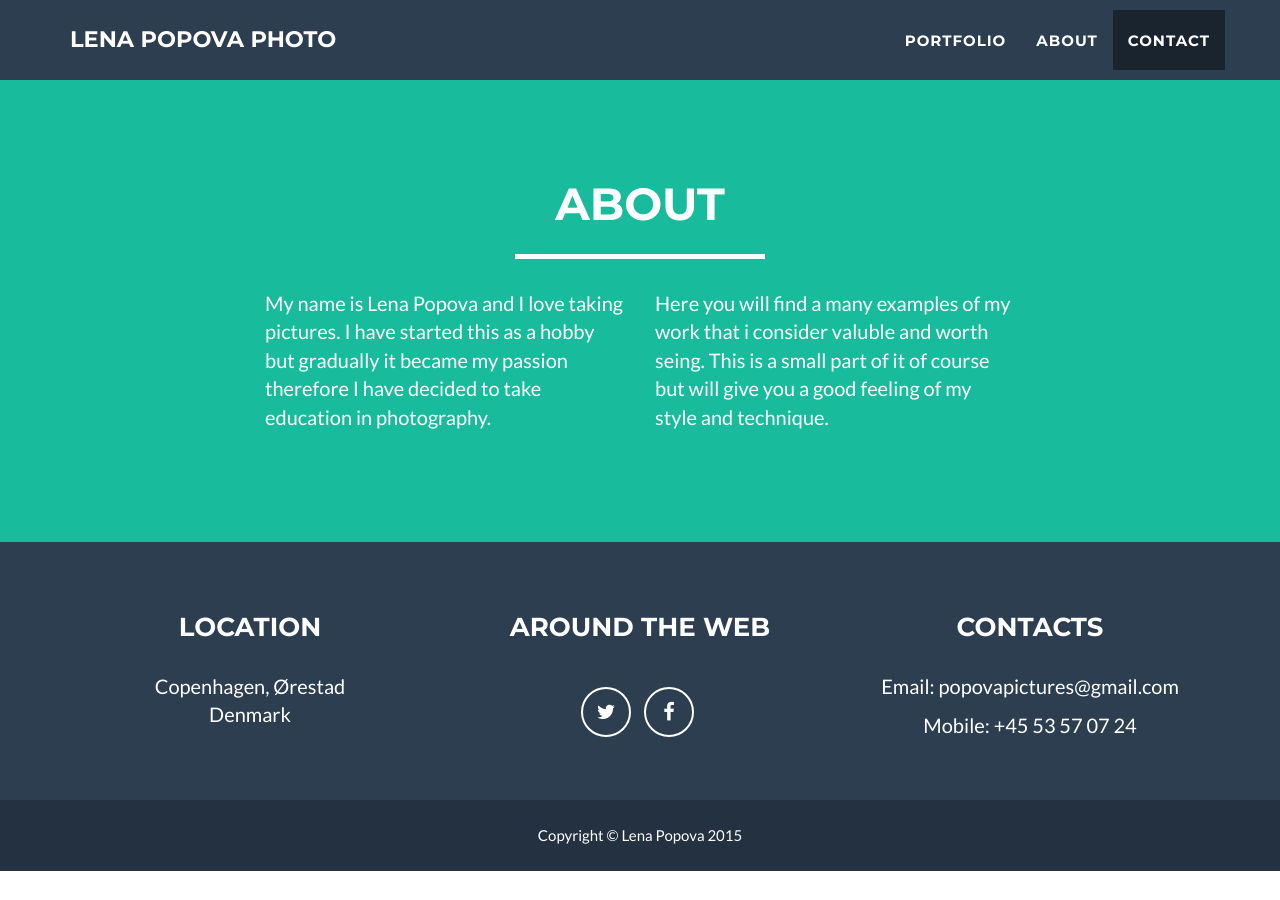
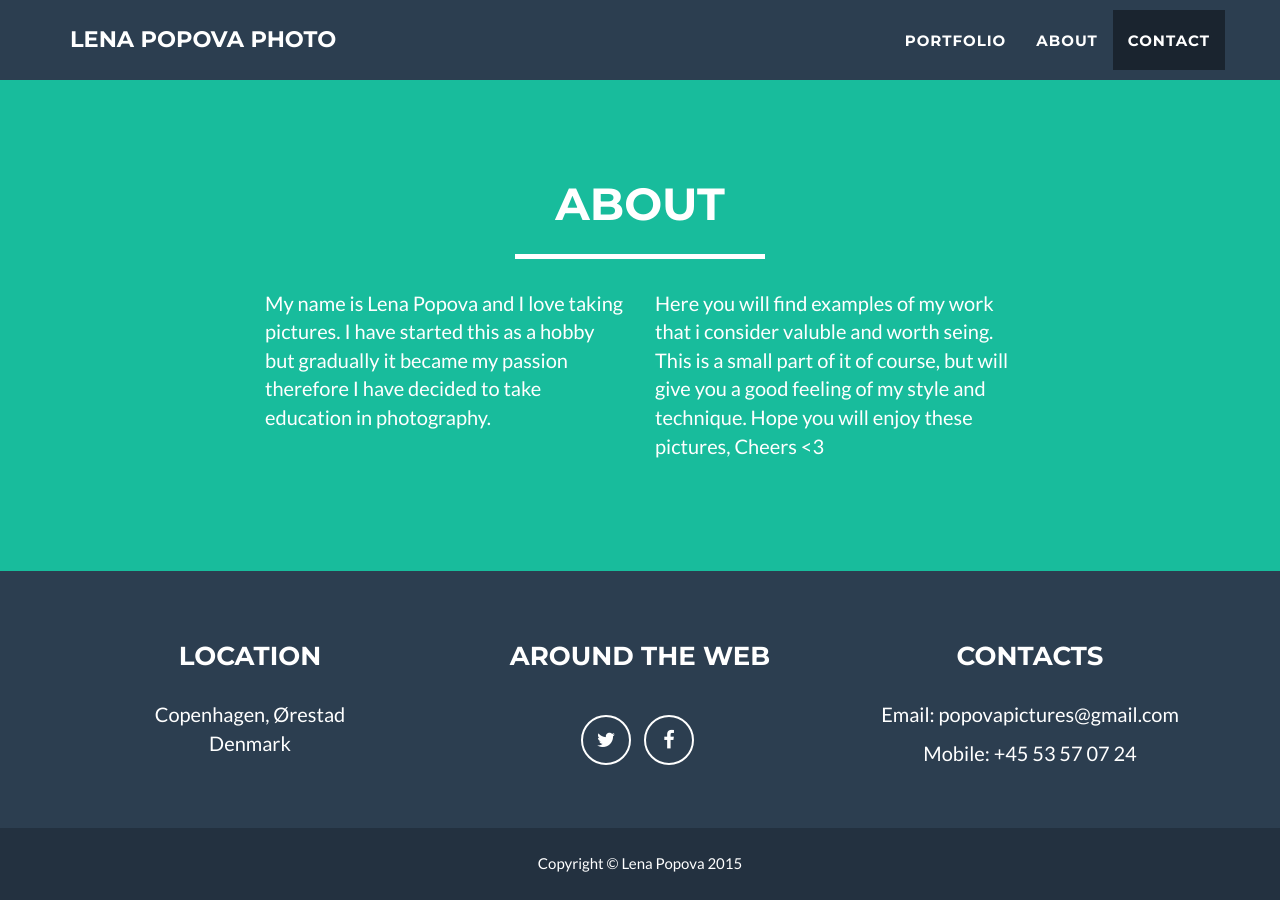
Before and after one commit to denipo/popova-photo, a Jekyll site: the page built from index.html, in a window 1280 px wide and 900 px high, scrolled down 1889 px. Built offline with Jekyll 4.4.1, drawn with Linux system fonts in a browser that asks for light colours; before the commit the page ends 2760 px from its top, so only the background shows below that.

Commit message:
text corrections in about me

```diff
--- a/_includes/about.html
+++ b/_includes/about.html
@@ -12,7 +12,7 @@
                     <p>My name is Lena Popova and I love taking pictures. I have started this as a hobby but gradually it became my passion therefore I have decided to take education in photography. </p>
                 </div>
                 <div class="col-lg-4">
-                    <p>Here you will find a many examples of my work that i consider valuble and worth seing. This is a small part of it of course but will give you a good feeling of my style and technique. </p>
+                    <p>Here you will find examples of my work that i consider valuble and worth seing. This is a small part of it of course, but will give you a good feeling of my style and technique. Hope you will enjoy these pictures, Cheers <3 </p>
                 </div>
   <!---              <div class="col-lg-8 col-lg-offset-2 text-center">
                     <a href="#" class="btn btn-lg btn-outline">
```
